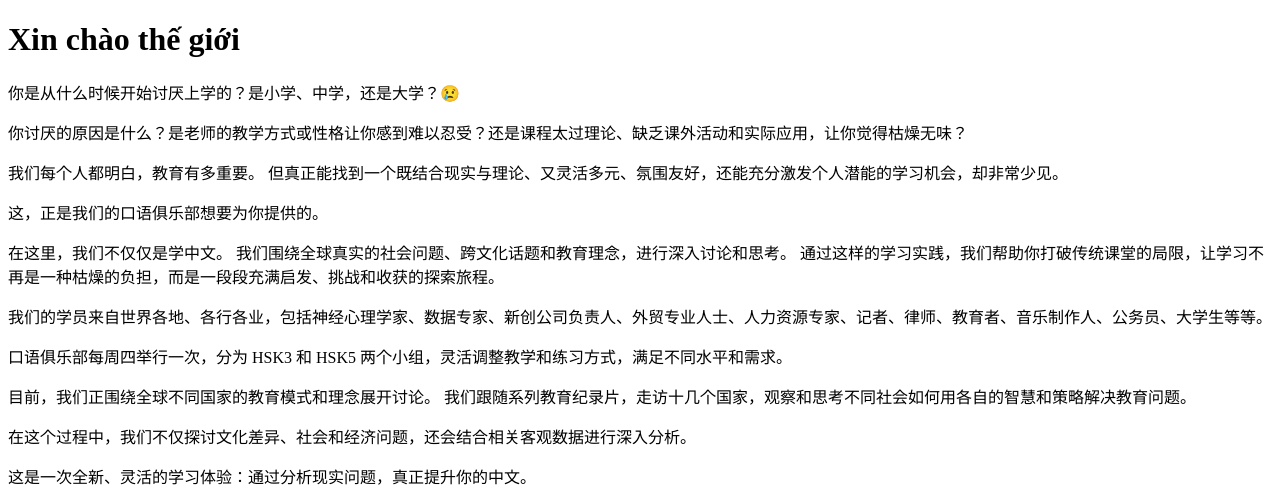
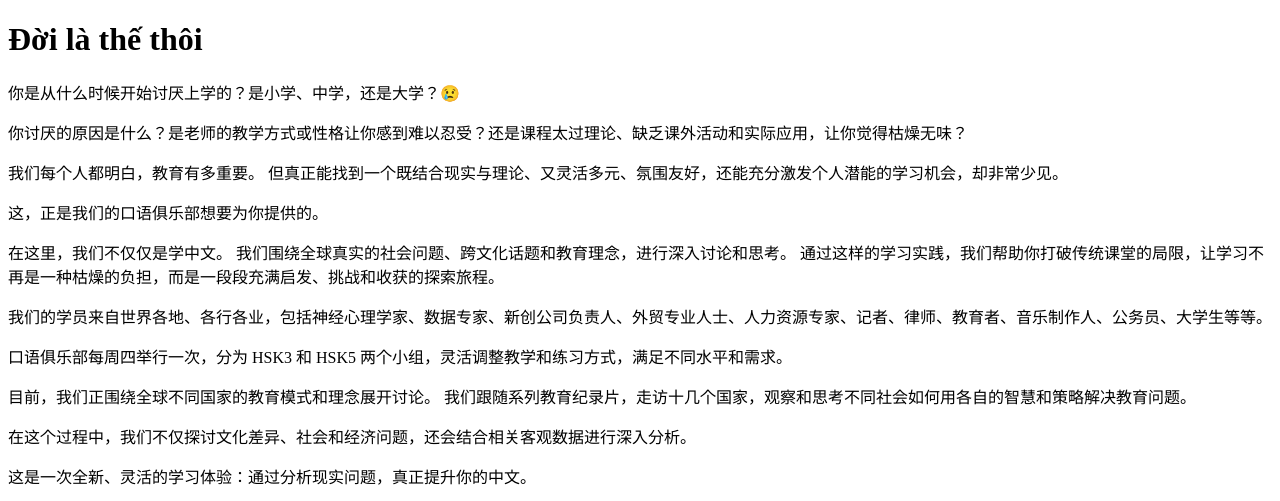
Before and after one commit to bangkenda/my-website, a plain HTML site: page index.html in a window 1280 px wide. Shown: the top 501 px of the page. Drawn offline with Linux system fonts and the light colour scheme.

Commit message:
updat index

```diff
--- a/index.html
+++ b/index.html
@@ -5,7 +5,7 @@
     <title>Xin chào</title>
 </head>
 <body>
-    <h1>Xin chào thế giới</h1>
+    <h1>Đời là thế thôi</h1>
     <p>
         <p>你是从什么时候开始讨厌上学的？是小学、中学，还是大学？😢
         <p>你讨厌的原因是什么？是老师的教学方式或性格让你感到难以忍受？还是课程太过理论、缺乏课外活动和实际应用，让你觉得枯燥无味？</p>
```
